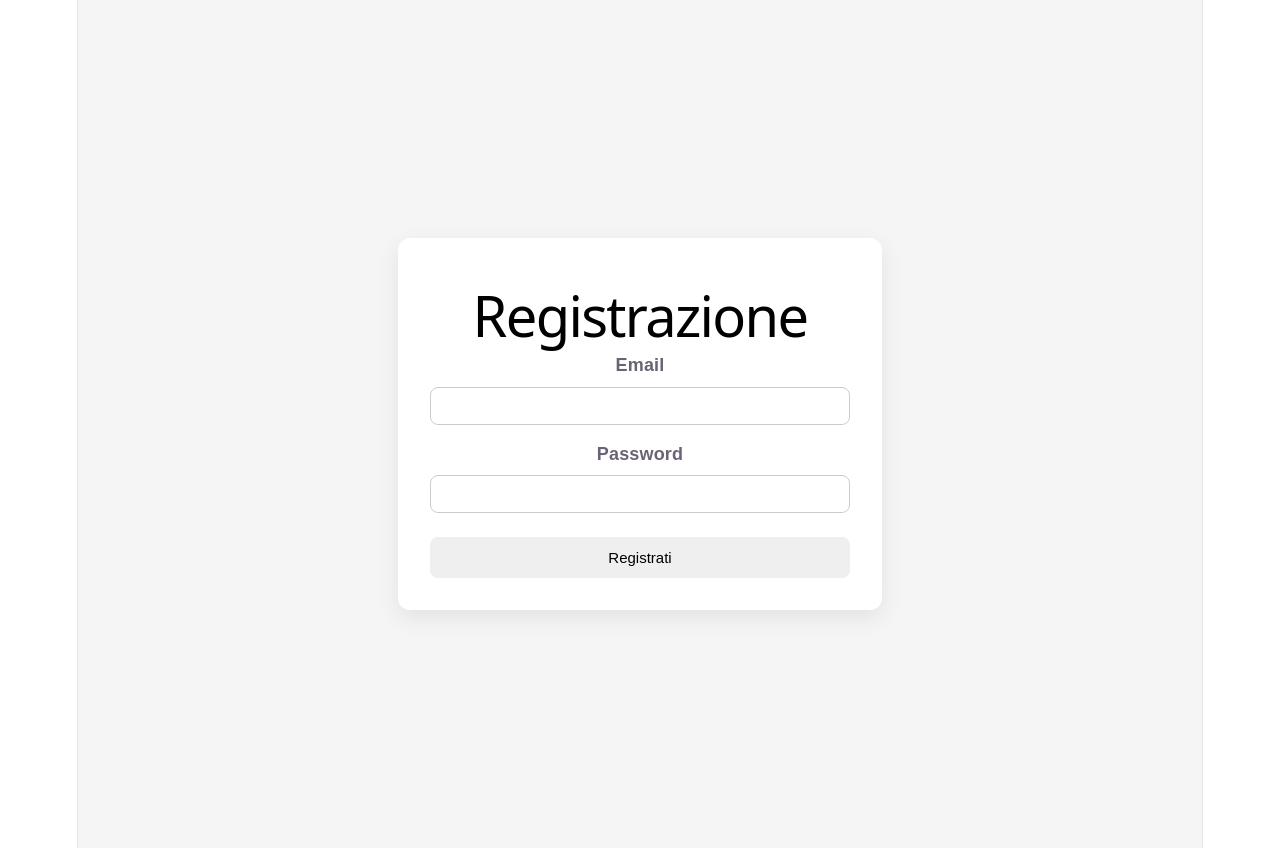
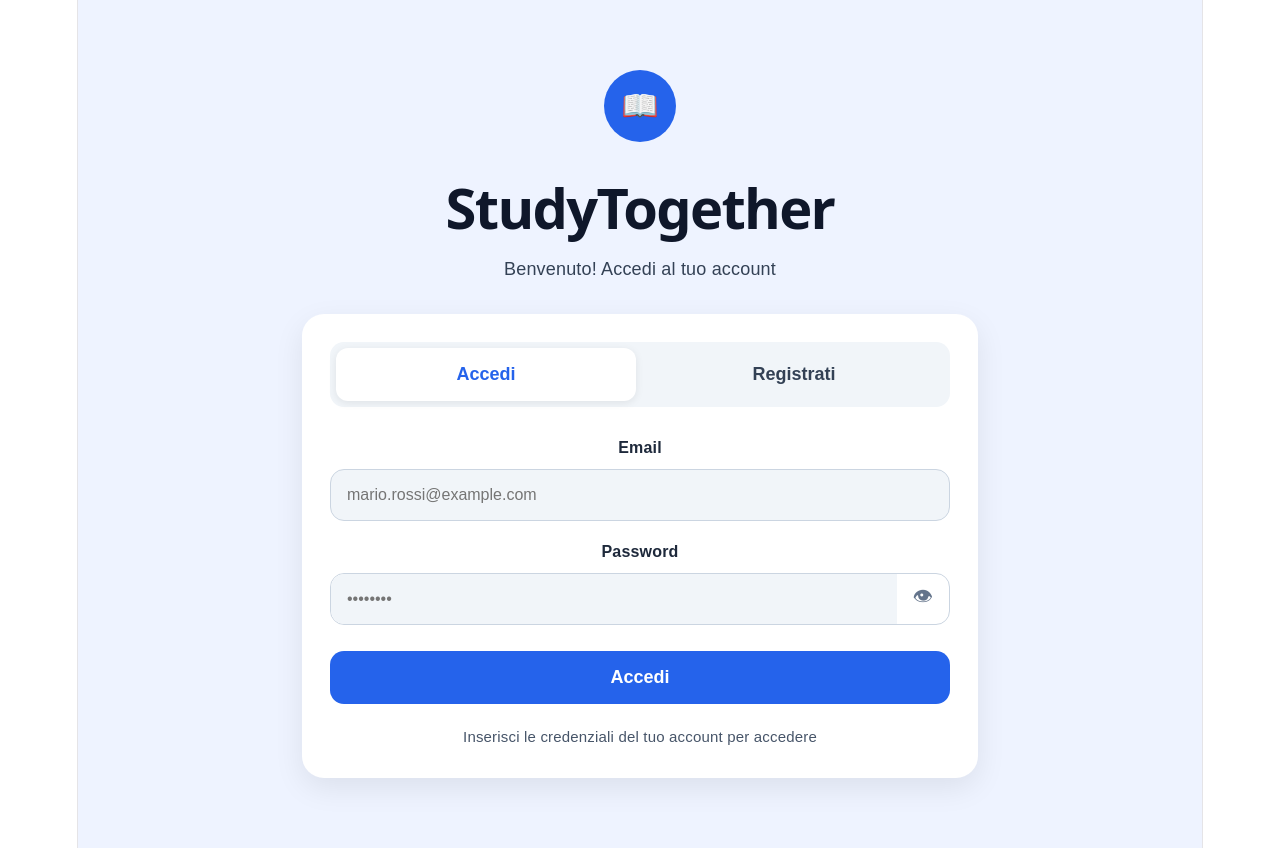
Before and after one commit to Persemat/StudyEventMatcher_LdP, a React app in the folder frontend/: page / in a window 1280 px wide. Built offline with nearby package versions, Linux system fonts and the light colour scheme; the HTML template or start-up script is replaced by a standard one.

Commit message:
aggiunta login
modifica pagina, aggiunta login+registrazione con react

```diff
--- /dev/null
+++ b/frontend/src/authPage.jsx
@@ -0,0 +1,347 @@
+import { useState } from 'react'
+
+export default function AuthPage() {
+  const [isLogin, setIsLogin] = useState(true)
+
+  //const [nomeCompleto, setNomeCompleto] = useState('')
+  const [email, setEmail] = useState('')
+  const [password, setPassword] = useState('')
+  const [mostraPassword, setMostraPassword] = useState(false)
+
+  const [messaggio, setMessaggio] = useState('')
+  const [errore, setErrore] = useState('')
+
+  async function handleSubmit(event) {
+    event.preventDefault()
+    setMessaggio('')
+    setErrore('')
+
+    try {
+      const response = await fetch(isLogin ? '/Utenti/login' : '/Utenti', {
+        method: 'POST',
+        headers: {
+          'Content-Type': 'application/json',
+        },
+        body: JSON.stringify(
+          isLogin
+            ? {
+                email,
+                password,
+              }
+            : {
+                //nomeCompleto,
+                email,
+                password,
+              }
+        ),
+      })
+
+      if (!response.ok) {
+        const errorText = await response.text()
+        throw new Error(errorText)
+      }
+
+      const data = await response.json()
+
+      if (isLogin) {
+        setMessaggio(`Accesso effettuato per: ${data.email}`)
+      } else {
+        setMessaggio(`Registrazione completata per: ${data.email}`)
+      }
+
+     // setNomeCompleto('')
+      setEmail('')
+      setPassword('')
+    } catch (error) {
+      console.error(error)
+      setErrore(error.message)
+    }
+  }
+
+  return (
+    <main style={styles.container}>
+      <section style={styles.wrapper}>
+        <div style={styles.logoCircle}>📖</div>
+
+        <h1 style={styles.title}>StudyTogether</h1>
+        <br></br>
+        <p style={styles.subtitle}>
+          {isLogin
+            ? 'Benvenuto! Accedi al tuo account'
+            : 'Crea il tuo account e inizia a studiare insieme'}
+        </p>
+
+        <div style={styles.card}>
+          <div style={styles.tabs}>
+            <button
+              type="button"
+              onClick={() => {
+                setIsLogin(true)
+                setMessaggio('')
+                setErrore('')
+              }}
+              style={{
+                ...styles.tabButton,
+                ...(isLogin ? styles.activeTab : {}),
+              }}
+            >
+              Accedi
+            </button>
+
+            <button
+              type="button"
+              onClick={() => {
+                setIsLogin(false)
+                setMessaggio('')
+                setErrore('')
+              }}
+              style={{
+                ...styles.tabButton,
+                ...(!isLogin ? styles.activeTab : {}),
+              }}
+            >
+              Registrati
+            </button>
+          </div>
+
+          <form onSubmit={handleSubmit} style={styles.form}>
+            {/* {!isLogin && (
+              <div style={styles.field}>
+                <label htmlFor="nomeCompleto" style={styles.label}>
+                  Nome Completo
+                </label>
+                <input
+                  id="nomeCompleto"
+                  type="text"
+                  value={nomeCompleto}
+                  onChange={(event) => setNomeCompleto(event.target.value)}
+                  placeholder="Mario Rossi"
+                  required={!isLogin}
+                  style={styles.input}
+                />
+              </div>
+            )} */}
+
+            <div style={styles.field}>
+              <label htmlFor="email" style={styles.label}>
+                Email
+              </label>
+              <input
+                id="email"
+                type="email"
+                value={email}
+                onChange={(event) => setEmail(event.target.value)}
+                placeholder="mario.rossi@example.com"
+                required
+                style={styles.input}
+              />
+            </div>
+
+            <div style={styles.field}>
+              <label htmlFor="password" style={styles.label}>
+                Password
+              </label>
+
+              <div style={styles.passwordWrapper}>
+                <input
+                  id="password"
+                  type={mostraPassword ? 'text' : 'password'}
+                  value={password}
+                  onChange={(event) => setPassword(event.target.value)}
+                  placeholder="••••••••"
+                  required
+                  style={styles.passwordInput}
+                />
+                <button
+                  type="button"
+                  onClick={() => setMostraPassword(!mostraPassword)}
+                  style={styles.eyeButton}
+                >
+                  👁
+                </button>
+              </div>
+
+              {!isLogin && (
+                <small style={styles.smallText}>Minimo 6 caratteri</small>
+              )}
+            </div>
+
+            <button type="submit" style={styles.submitButton}>
+              {isLogin ? 'Accedi' : 'Crea Account'}
+            </button>
+          </form>
+
+          {messaggio && <p style={styles.success}>{messaggio}</p>}
+          {errore && <p style={styles.error}>{errore}</p>}
+
+          {isLogin && (
+            <p style={styles.footerText}>
+              Inserisci le credenziali del tuo account per accedere
+            </p>
+          )}
+        </div>
+      </section>
+    </main>
+  )
+}
+
+const styles = {
+  container: {
+    minHeight: '100vh',
+    display: 'flex',
+    justifyContent: 'center',
+    alignItems: 'center',
+    backgroundColor: '#eef3ff',
+    fontFamily: 'Arial, sans-serif',
+    padding: '24px',
+  },
+  wrapper: {
+    width: '100%',
+    maxWidth: '620px',
+    display: 'flex',
+    flexDirection: 'column',
+    alignItems: 'center',
+  },
+  logoCircle: {
+    width: '72px',
+    height: '72px',
+    borderRadius: '50%',
+    backgroundColor: '#2563eb',
+    display: 'flex',
+    justifyContent: 'center',
+    alignItems: 'center',
+    fontSize: '30px',
+    marginBottom: '20px',
+  },
+  title: {
+    fontSize: '56px',
+    fontWeight: '800',
+    color: '#0f172a',
+    marginBottom: '10px',
+    textAlign: 'center',
+  },
+  subtitle: {
+    fontSize: '18px',
+    color: '#334155',
+    marginBottom: '32px',
+    textAlign: 'center',
+  },
+  card: {
+    width: '100%',
+    backgroundColor: '#ffffff',
+    padding: '28px',
+    borderRadius: '22px',
+    boxShadow: '0 10px 30px rgba(0,0,0,0.08)',
+  },
+  tabs: {
+    display: 'grid',
+    gridTemplateColumns: '1fr 1fr',
+    gap: '8px',
+    backgroundColor: '#f1f5f9',
+    borderRadius: '14px',
+    padding: '6px',
+    marginBottom: '28px',
+  },
+  tabButton: {
+    padding: '16px',
+    border: 'none',
+    borderRadius: '12px',
+    backgroundColor: 'transparent',
+    fontSize: '18px',
+    fontWeight: '600',
+    cursor: 'pointer',
+    color: '#334155',
+  },
+  activeTab: {
+    backgroundColor: '#ffffff',
+    color: '#2563eb',
+    boxShadow: '0 2px 8px rgba(0,0,0,0.08)',
+  },
+  form: {
+    display: 'flex',
+    flexDirection: 'column',
+    gap: '18px',
+  },
+  field: {
+    display: 'flex',
+    flexDirection: 'column',
+    gap: '8px',
+  },
+  label: {
+    fontWeight: '700',
+    fontSize: '16px',
+    color: '#1e293b',
+  },
+  input: {
+    padding: '16px',
+    border: '1px solid #cbd5e1',
+    borderRadius: '14px',
+    fontSize: '16px',
+    outline: 'none',
+    backgroundColor: '#f1f5f9',
+    color: '#000000',
+  },
+ passwordWrapper: {
+  display: 'flex',
+  alignItems: 'center',
+  border: '1px solid #cbd5e1',
+  borderRadius: '14px',
+
+},
+
+passwordInput: {
+  flex: 1,
+  padding: '16px',
+  border: 'none',
+  fontSize: '16px',
+  outline: 'none',
+  borderRadius: '14px 0 0 14px',
+  backgroundColor: '#f1f5f9',
+  color: '#000000',
+},
+
+eyeButton: {
+  border: 'none',
+  backgroundColor: 'transparent',
+  padding: '0 16px',
+  cursor: 'pointer',
+  fontSize: '20px',
+  color: '#64748b',
+  display: 'flex',
+  alignItems: 'center',
+  justifyContent: 'center',
+},
+  smallText: {
+    color: '#64748b',
+    fontSize: '14px',
+  },
+  submitButton: {
+    marginTop: '8px',
+    padding: '16px',
+    border: 'none',
+    borderRadius: '14px',
+    cursor: 'pointer',
+    fontSize: '18px',
+    fontWeight: '700',
+    backgroundColor: '#2563eb',
+    color: '#ffffff',
+  },
+  success: {
+    marginTop: '18px',
+    color: '#16a34a',
+    fontWeight: '600',
+    textAlign: 'center',
+  },
+  error: {
+    marginTop: '18px',
+    color: '#dc2626',
+    fontWeight: '600',
+    textAlign: 'center',
+  },
+  footerText: {
+    marginTop: '20px',
+    textAlign: 'center',
+    color: '#475569',
+    fontSize: '15px',
+  },
+}
--- a/frontend/src/main.jsx
+++ b/frontend/src/main.jsx
@@ -1,10 +1,11 @@
 import React from 'react'
 import ReactDOM from 'react-dom/client'
 import Registrazione from './Registrazione.jsx'
+import AuthPage from './authPage.jsx'
 import './index.css'
 
 ReactDOM.createRoot(document.getElementById('root')).render(
   <React.StrictMode>
-    <Registrazione />
+    <AuthPage />
   </React.StrictMode>,
 )
```
Also changed, not shown: 1 other file (tests, documents, lock files or other folders).
